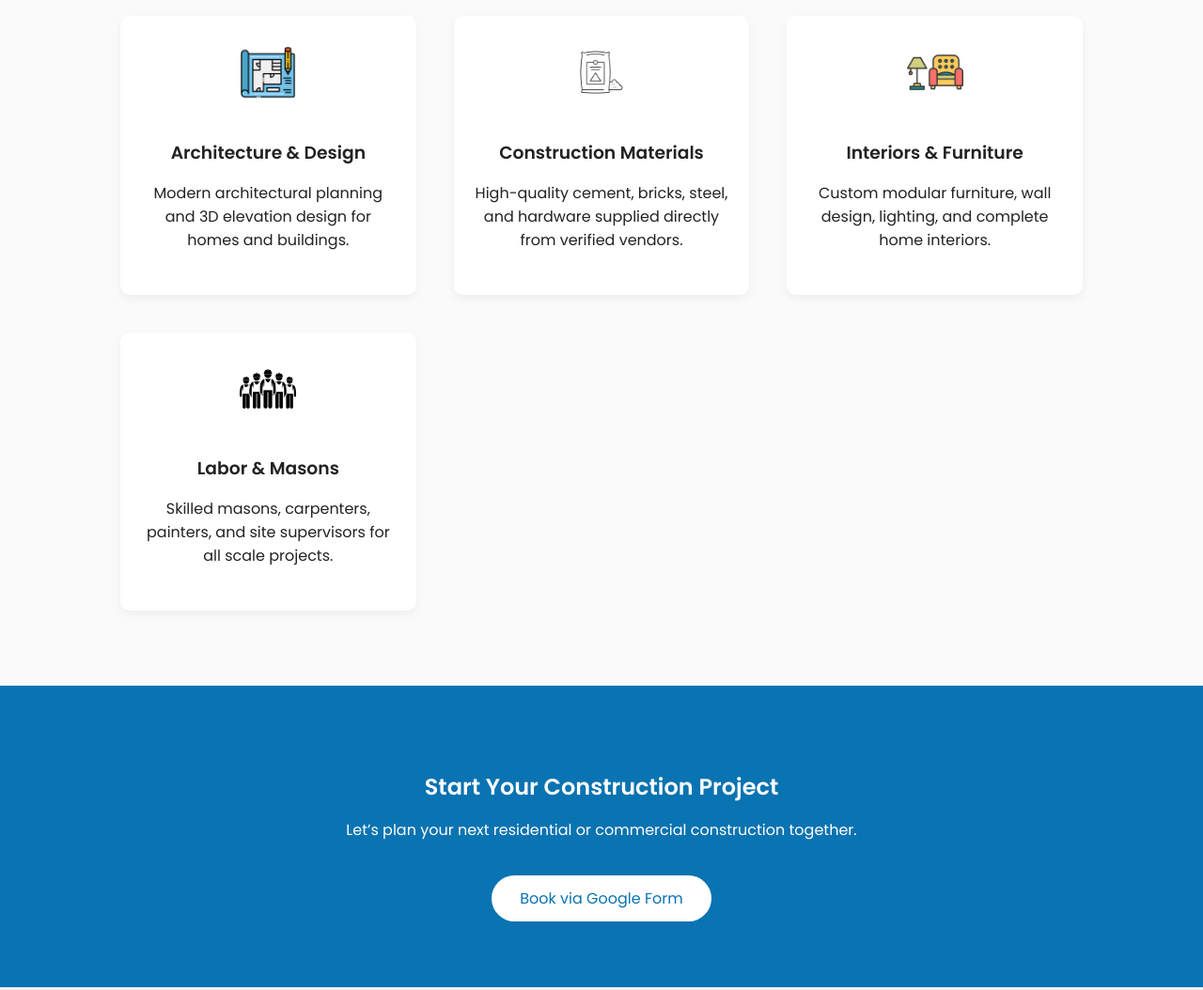
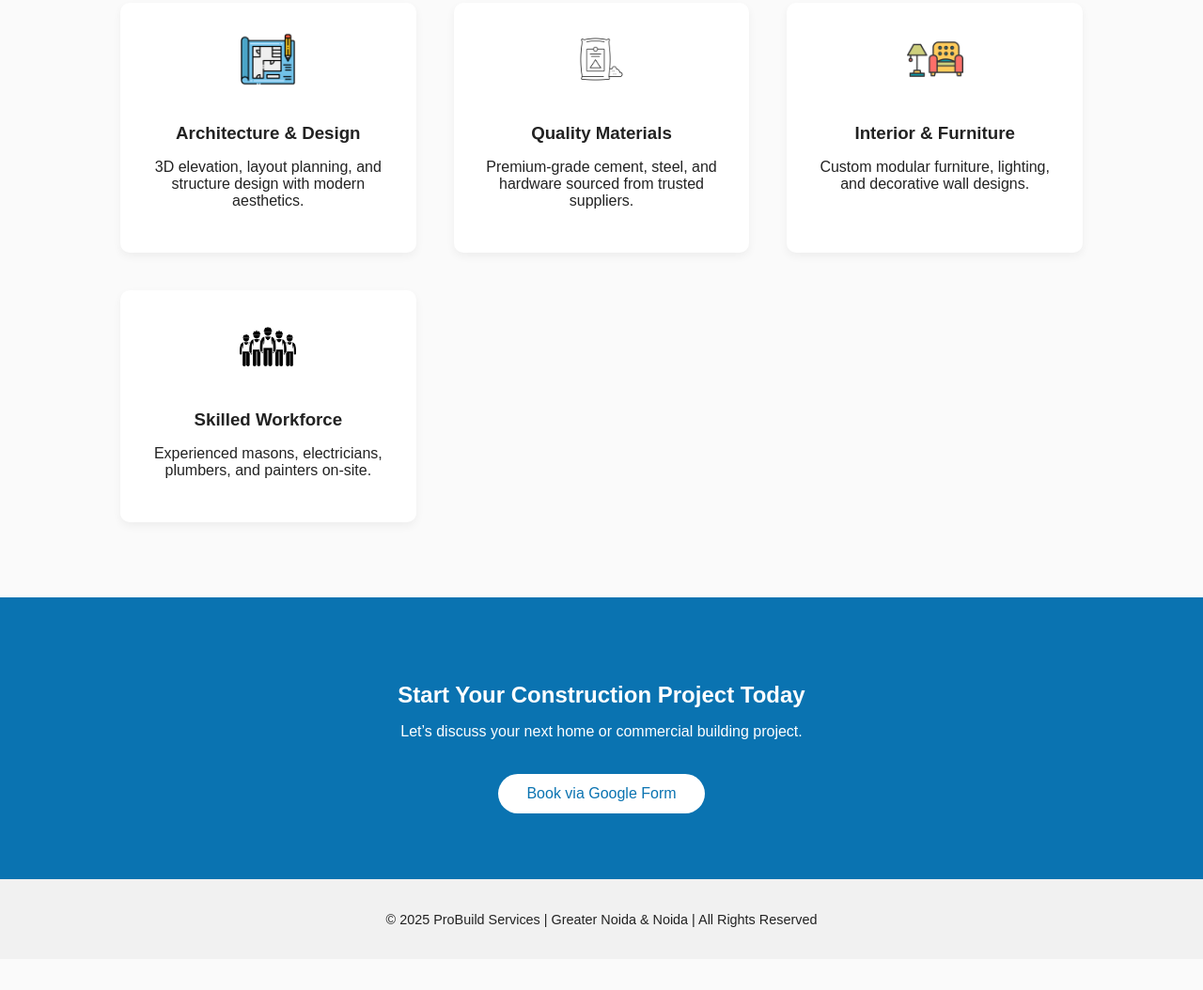
Before and after one commit to NoteHubSourav/consultancy-service-, a plain HTML site: page construction.html in a window 1280 px wide. Shown: the part 975-2029 px from the top of the page at 94% size. After the commit the page ends 1996 px from the top, so only its background shows below. Drawn offline with Linux system fonts and the light colour scheme.

Commit message:
Revise content and structure in construction.html
Updated text content and improved structure of the construction services page.

```diff
--- a/construction.html
+++ b/construction.html
@@ -4,14 +4,10 @@
   <meta charset="UTF-8">
   <meta name="viewport" content="width=device-width, initial-scale=1.0">
   <title>Construction & Interiors | ProBuild Services</title>
-
-  <!-- CSS -->
   <link rel="stylesheet" href="style.css">
-  <link href="https://fonts.googleapis.com/css2?family=Poppins:wght@300;400;600&display=swap" rel="stylesheet">
 </head>
 
 <body>
-  <!-- Navbar -->
   <header>
     <nav class="navbar">
       <div class="logo">ProBuild</div>
@@ -26,55 +22,46 @@
     </nav>
   </header>
 
-  <!-- Hero Section -->
-  <section class="hero" style="background: url('assets/construction-bg.jpg') center/cover no-repeat;">
+  <section class="hero" style="background:url('assets/construction/construction-bg.jpg') center/cover no-repeat;">
     <div class="hero-content">
       <h1>Complete Construction & Interior Solutions</h1>
-      <p>From design to delivery — we handle your residential, commercial, and industrial projects professionally.</p>
+      <p>Residential, commercial, and industrial projects — from planning to perfection.</p>
       <a href="#services" class="btn-primary">View Services</a>
     </div>
   </section>
 
-  <!-- Services Section -->
   <section id="services" class="services">
     <h2>Our Construction & Interior Services</h2>
     <div class="service-grid">
-
       <div class="service-card">
         <img src="assets/service-icons/architecture.png" alt="Architecture">
         <h3>Architecture & Design</h3>
-        <p>Modern architectural planning and 3D elevation design for homes and buildings.</p>
+        <p>3D elevation, layout planning, and structure design with modern aesthetics.</p>
       </div>
-
       <div class="service-card">
-        <img src="assets/service-icons/materials.png" alt="Construction Materials">
-        <h3>Construction Materials</h3>
-        <p>High-quality cement, bricks, steel, and hardware supplied directly from verified vendors.</p>
+        <img src="assets/service-icons/materials.png" alt="Materials">
+        <h3>Quality Materials</h3>
+        <p>Premium-grade cement, steel, and hardware sourced from trusted suppliers.</p>
       </div>
-
       <div class="service-card">
         <img src="assets/service-icons/interior.png" alt="Interiors">
-        <h3>Interiors & Furniture</h3>
-        <p>Custom modular furniture, wall design, lighting, and complete home interiors.</p>
+        <h3>Interior & Furniture</h3>
+        <p>Custom modular furniture, lighting, and decorative wall designs.</p>
       </div>
-
       <div class="service-card">
-        <img src="assets/service-icons/workforce.png" alt="Labor & Masons">
-        <h3>Labor & Masons</h3>
-        <p>Skilled masons, carpenters, painters, and site supervisors for all scale projects.</p>
+        <img src="assets/service-icons/workforce.png" alt="Workforce">
+        <h3>Skilled Workforce</h3>
+        <p>Experienced masons, electricians, plumbers, and painters on-site.</p>
       </div>
-
     </div>
   </section>
 
-  <!-- CTA Section -->
-  <section class="contact" style="background: #0a73b1;">
-    <h2>Start Your Construction Project</h2>
-    <p>Let’s plan your next residential or commercial construction together.</p>
-    <a href="https://forms.gle/YOUR_GOOGLE_FORM_LINK" target="_blank" class="btn-primary" style="background:white; color:#0a73b1;">Book via Google Form</a>
+  <section class="contact">
+    <h2>Start Your Construction Project Today</h2>
+    <p>Let’s discuss your next home or commercial building project.</p>
+    <a href="https://forms.gle/YOUR_GOOGLE_FORM_LINK" class="btn-primary" style="background:white; color:#0a73b1;">Book via Google Form</a>
   </section>
 
-  <!-- Footer -->
   <footer>
     <p>© 2025 ProBuild Services | Greater Noida & Noida | All Rights Reserved</p>
   </footer>
```
